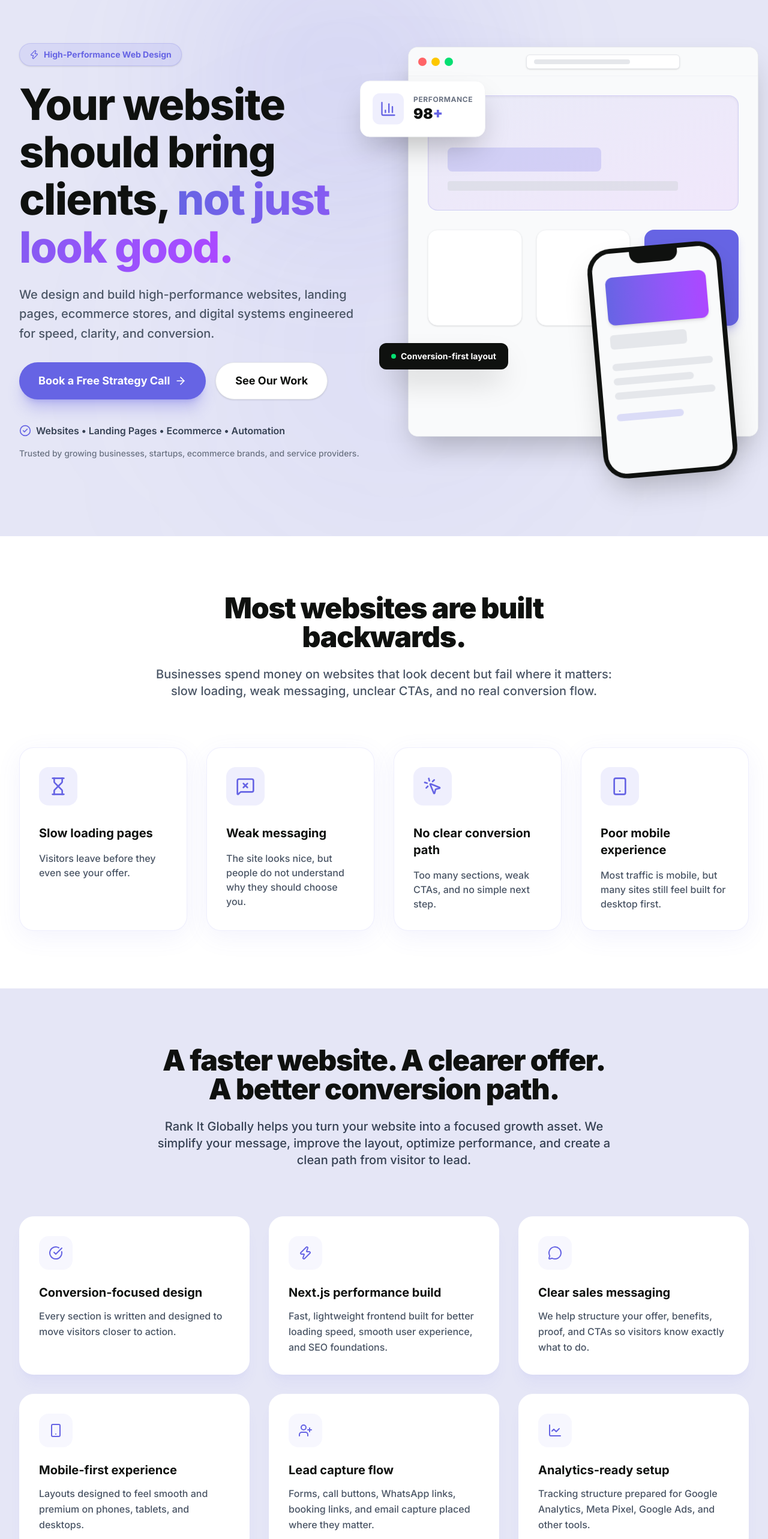
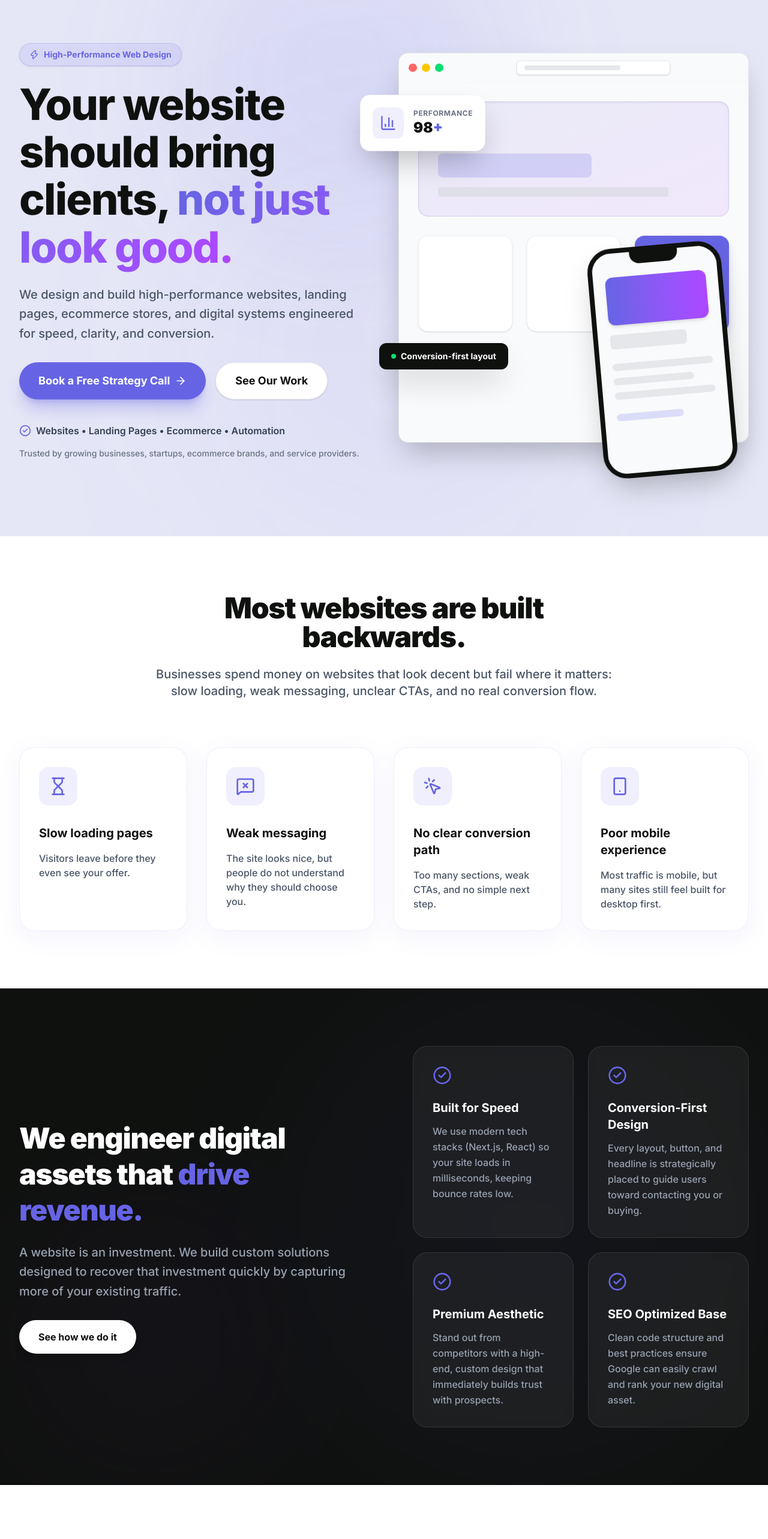
Before and after one commit to hafizabubakargill/Rank-It-Globally, a Next.js app: page / in a window 1280 px wide. Shown: the part 120-2686 px from the top of the page at 60% size. Built offline with nearby package versions, Linux system fonts and the light colour scheme.

Commit message:
Feat:  agency upgrade - Integrated framer-motion scroll and staggered animations

```diff
--- a/src/components/HeroSection.tsx
+++ b/src/components/HeroSection.tsx
@@ -1,48 +1,101 @@
+"use client";
+
 import { ArrowRight, BarChart3, CheckCircle2, Zap } from "lucide-react";
+import { motion, Variants } from "framer-motion";
 
 export default function HeroSection() {
+  const containerVariants: Variants = {
+    hidden: { opacity: 0 },
+    visible: {
+      opacity: 1,
+      transition: {
+        staggerChildren: 0.15,
+        delayChildren: 0.1,
+      },
+    },
+  };
+
+  const itemVariants: Variants = {
+    hidden: { opacity: 0, y: 30 },
+    visible: {
+      opacity: 1,
+      y: 0,
+      transition: { type: "spring" as const, stiffness: 100, damping: 20 },
+    },
+  };
+
+  const floatVariants: Variants = {
+    floating: {
+      y: ["-10px", "10px", "-10px"],
+      transition: {
+        duration: 6,
+        repeat: Infinity,
+        ease: "easeInOut",
+      },
+    },
+  };
+
   return (
     <section className="relative bg-brand-light pt-32 pb-20 lg:pt-48 lg:pb-32 overflow-hidden">
       {/* Background Gradient Orbs */}
-      <div className="absolute top-0 left-1/4 w-[500px] h-[500px] bg-brand-primary/10 rounded-full blur-[120px]" />
-      <div className="absolute bottom-0 right-1/4 w-[600px] h-[600px] bg-brand-primary/5 rounded-full blur-[150px]" />
+      <motion.div
+        initial={{ opacity: 0, scale: 0.8 }}
+        animate={{ opacity: 1, scale: 1 }}
+        transition={{ duration: 1.5, ease: "easeOut" }}
+        className="absolute top-0 left-1/4 w-[500px] h-[500px] bg-brand-primary/10 rounded-full blur-[120px]"
+      />
+      <motion.div
+        initial={{ opacity: 0, scale: 0.8 }}
+        animate={{ opacity: 1, scale: 1 }}
+        transition={{ duration: 1.5, ease: "easeOut", delay: 0.3 }}
+        className="absolute bottom-0 right-1/4 w-[600px] h-[600px] bg-brand-primary/5 rounded-full blur-[150px]"
+      />
 
       <div className="max-w-7xl mx-auto px-4 sm:px-6 lg:px-8 relative z-10">
         <div className="grid grid-cols-1 lg:grid-cols-2 gap-16 lg:gap-12 items-center">
 
           {/* Left Content */}
-          <div className="max-w-2xl">
-            <div className="inline-flex items-center gap-2 px-4 py-2 rounded-full bg-brand-primary/10 border border-brand-primary/20 text-brand-primary font-bold text-sm mb-6 shadow-sm">
+          <motion.div
+            className="max-w-2xl"
+            variants={containerVariants}
+            initial="hidden"
+            animate="visible"
+          >
+            <motion.div variants={itemVariants} className="inline-flex items-center gap-2 px-4 py-2 rounded-full bg-brand-primary/10 border border-brand-primary/20 text-brand-primary font-bold text-sm mb-6 shadow-sm">
               <Zap size={16} />
               High-Performance Web Design
-            </div>
+            </motion.div>
 
-            <h1 className="text-4xl sm:text-5xl lg:text-7xl font-extrabold text-brand-dark leading-[1.1] mb-6 tracking-tight">
+            <motion.h1 variants={itemVariants} className="text-4xl sm:text-5xl lg:text-7xl font-extrabold text-brand-dark leading-[1.1] mb-6 tracking-tight">
               Your website should bring clients,{" "}
               <span className="text-transparent bg-clip-text bg-gradient-to-r from-brand-primary to-purple-500">not just look good.</span>
-            </h1>
+            </motion.h1>
 
-            <p className="text-lg sm:text-xl text-gray-600 mb-8 leading-relaxed font-medium">
+            <motion.p variants={itemVariants} className="text-lg sm:text-xl text-gray-600 mb-8 leading-relaxed font-medium">
               We design and build high-performance websites, landing pages, ecommerce stores, and digital systems engineered for speed, clarity, and conversion.
-            </p>
+            </motion.p>
 
-            <div className="flex flex-col sm:flex-row gap-4 mb-10">
-              <a
+            <motion.div variants={itemVariants} className="flex flex-col sm:flex-row gap-4 mb-10">
+              <motion.a
+                whileHover={{ scale: 1.05 }}
+                whileTap={{ scale: 0.95 }}
                 href="/book-call"
-                className="bg-brand-primary hover:bg-brand-primary-hover text-white px-8 py-4 rounded-full font-bold text-lg flex items-center justify-center gap-2 transition-all shadow-xl shadow-brand-primary/30 transform hover:-translate-y-1"
+                className="bg-brand-primary hover:bg-brand-primary-hover text-white px-8 py-4 rounded-full font-bold text-lg flex items-center justify-center gap-2 transition-all shadow-xl shadow-brand-primary/30"
               >
                 Book a Free Strategy Call
                 <ArrowRight size={20} />
-              </a>
-              <a
+              </motion.a>
+              <motion.a
+                whileHover={{ scale: 1.05 }}
+                whileTap={{ scale: 0.95 }}
                 href="#work"
                 className="bg-white hover:bg-gray-50 border border-gray-200 text-brand-dark px-8 py-4 rounded-full font-bold text-lg flex items-center justify-center transition-all shadow-sm hover:shadow-md"
               >
                 See Our Work
-              </a>
-            </div>
+              </motion.a>
+            </motion.div>
 
-            <div className="space-y-4">
+            <motion.div variants={itemVariants} className="space-y-4">
               <p className="text-gray-700 font-semibold flex items-center gap-2">
                 <CheckCircle2 size={20} className="text-brand-primary" />
                 Websites • Landing Pages • Ecommerce • Automation
@@ -50,13 +103,22 @@ export default function HeroSection() {
               <p className="text-sm text-gray-500 font-medium">
                 Trusted by growing businesses, startups, ecommerce brands, and service providers.
               </p>
-            </div>
-          </div>
+            </motion.div>
+          </motion.div>
 
           {/* Right Visual - Browser Mockup */}
-          <div className="relative w-full h-[500px] lg:h-[650px] hidden md:block perspective-1000">
+          <motion.div
+            initial={{ opacity: 0, x: 50 }}
+            animate={{ opacity: 1, x: 0 }}
+            transition={{ duration: 0.8, ease: "easeOut", delay: 0.4 }}
+            className="relative w-full h-[500px] lg:h-[650px] hidden md:block perspective-1000"
+          >
             {/* Main Browser Window */}
-            <div className="absolute inset-0 bg-white rounded-2xl border border-gray-200 shadow-2xl overflow-hidden flex flex-col transform lg:translate-x-4 lg:-translate-y-4 transition-transform duration-700 hover:scale-[1.02]">
+            <motion.div
+              variants={floatVariants}
+              animate="floating"
+              className="absolute inset-0 bg-white rounded-2xl border border-gray-200 shadow-2xl overflow-hidden flex flex-col"
+            >
               {/* Browser Header */}
               <div className="h-12 border-b border-gray-100 bg-gray-50 flex items-center px-4 gap-2">
                 <div className="flex gap-2">
@@ -82,12 +144,16 @@ export default function HeroSection() {
                   </div>
                 </div>
               </div>
-            </div>
+            </motion.div>
 
             {/* Floating Cards */}
-
             {/* Performance Card */}
-            <div className="absolute top-16 -left-16 bg-white rounded-2xl shadow-2xl p-5 border border-gray-100 flex items-center gap-4 animate-bounce" style={{ animationDuration: '4s' }}>
+            <motion.div
+              initial={{ opacity: 0, scale: 0.8, x: -20 }}
+              animate={{ opacity: 1, scale: 1, x: 0 }}
+              transition={{ duration: 0.6, delay: 1 }}
+              className="absolute top-16 -left-16 bg-white rounded-2xl shadow-2xl p-5 border border-gray-100 flex items-center gap-4"
+            >
               <div className="bg-brand-primary/10 p-3 rounded-xl text-brand-primary">
                 <BarChart3 size={28} />
               </div>
@@ -95,10 +161,16 @@ export default function HeroSection() {
                 <p className="text-xs text-gray-500 font-bold uppercase tracking-wider">Performance</p>
                 <p className="text-2xl font-black text-brand-dark">98<span className="text-brand-primary">+</span></p>
               </div>
-            </div>
+            </motion.div>
 
             {/* Mobile Preview */}
-            <div className="absolute -bottom-12 right-8 w-56 h-96 bg-white rounded-[2.5rem] border-[8px] border-brand-dark shadow-2xl overflow-hidden flex flex-col z-20 transform rotate-[-5deg] hover:rotate-0 transition-transform duration-500">
+            <motion.div
+              initial={{ opacity: 0, y: 50, rotate: -15 }}
+              animate={{ opacity: 1, y: 0, rotate: -5 }}
+              transition={{ duration: 0.8, delay: 0.8, type: "spring" }}
+              whileHover={{ rotate: 0, y: -10 }}
+              className="absolute -bottom-12 right-8 w-56 h-96 bg-white rounded-[2.5rem] border-[8px] border-brand-dark shadow-2xl overflow-hidden flex flex-col z-20 cursor-pointer"
+            >
                <div className="w-20 h-5 bg-brand-dark absolute top-0 left-1/2 -translate-x-1/2 rounded-b-2xl z-30" />
                <div className="flex-1 bg-gray-50 p-5 pt-10">
                  <div className="h-20 bg-gradient-to-r from-brand-primary to-purple-500 rounded-xl mb-4 shadow-md" />
@@ -110,15 +182,20 @@ export default function HeroSection() {
                    <div className="h-3 bg-brand-primary/20 rounded-full w-2/3 mt-6" />
                  </div>
                </div>
-            </div>
+            </motion.div>
 
             {/* Tags */}
-            <div className="absolute bottom-32 -left-8 bg-brand-dark text-white px-5 py-3 rounded-xl text-sm font-bold shadow-2xl z-20 flex items-center gap-2">
+            <motion.div
+              initial={{ opacity: 0, y: 20 }}
+              animate={{ opacity: 1, y: 0 }}
+              transition={{ duration: 0.5, delay: 1.2 }}
+              className="absolute bottom-32 -left-8 bg-brand-dark text-white px-5 py-3 rounded-xl text-sm font-bold shadow-2xl z-20 flex items-center gap-2"
+            >
               <div className="w-2 h-2 rounded-full bg-green-400 animate-pulse" />
               Conversion-first layout
-            </div>
+            </motion.div>
 
-          </div>
+          </motion.div>
         </div>
       </div>
     </section>
--- a/src/components/ProblemSection.tsx
+++ b/src/components/ProblemSection.tsx
@@ -1,4 +1,7 @@
+"use client";
+
 import { Hourglass, MessageSquareX, MousePointerClick, Smartphone } from "lucide-react";
+import { motion, Variants } from "framer-motion";
 
 export default function ProblemSection() {
   const problems = [
@@ -24,29 +27,60 @@ export default function ProblemSection() {
     },
   ];
 
+  const containerVariants: Variants = {
+    hidden: { opacity: 0 },
+    visible: {
+      opacity: 1,
+      transition: {
+        staggerChildren: 0.1,
+      },
+    },
+  };
+
+  const cardVariants: Variants = {
+    hidden: { opacity: 0, y: 40, scale: 0.95 },
+    visible: { opacity: 1, y: 0, scale: 1, transition: { type: "spring" as const, stiffness: 100, damping: 20 } },
+  };
+
   return (
     <section id="problems" className="py-24 bg-white">
       <div className="max-w-7xl mx-auto px-4 sm:px-6 lg:px-8">
-        <div className="text-center max-w-3xl mx-auto mb-20">
+        <motion.div
+          initial={{ opacity: 0, y: 20 }}
+          whileInView={{ opacity: 1, y: 0 }}
+          viewport={{ once: true, margin: "-100px" }}
+          className="text-center max-w-3xl mx-auto mb-20"
+        >
           <h2 className="text-4xl md:text-5xl font-black text-brand-dark mb-6 tracking-tight">
             Most websites are built backwards.
           </h2>
           <p className="text-xl text-gray-600 font-medium">
             Businesses spend money on websites that look decent but fail where it matters: slow loading, weak messaging, unclear CTAs, and no real conversion flow.
           </p>
-        </div>
+        </motion.div>
 
-        <div className="grid grid-cols-1 md:grid-cols-2 lg:grid-cols-4 gap-8">
+        <motion.div
+          variants={containerVariants}
+          initial="hidden"
+          whileInView="visible"
+          viewport={{ once: true, margin: "-50px" }}
+          className="grid grid-cols-1 md:grid-cols-2 lg:grid-cols-4 gap-8"
+        >
           {problems.map((problem, idx) => (
-            <div key={idx} className="bg-white p-8 rounded-3xl shadow-[0_10px_40px_rgba(102,100,228,0.08)] border border-brand-primary/10 hover:shadow-[0_20px_60px_rgba(102,100,228,0.15)] hover:-translate-y-2 transition-all duration-300">
+            <motion.div
+              key={idx}
+              variants={cardVariants}
+              whileHover={{ y: -8, boxShadow: "0 20px 60px rgba(102,100,228,0.15)" }}
+              className="bg-white p-8 rounded-3xl shadow-[0_10px_40px_rgba(102,100,228,0.08)] border border-brand-primary/10 transition-colors duration-300"
+            >
               <div className="mb-8 bg-brand-primary/10 w-16 h-16 rounded-2xl flex items-center justify-center">
                 {problem.icon}
               </div>
               <h3 className="text-xl font-bold text-brand-dark mb-4">{problem.title}</h3>
               <p className="text-gray-600 font-medium">{problem.description}</p>
-            </div>
+            </motion.div>
           ))}
-        </div>
+        </motion.div>
       </div>
     </section>
   );
--- a/src/components/SolutionSection.tsx
+++ b/src/components/SolutionSection.tsx
@@ -1,61 +1,95 @@
-import { CheckCircle, Zap, MessageCircle, Smartphone, UserPlus, LineChart } from "lucide-react";
+"use client";
+
+import { CheckCircle2 } from "lucide-react";
+import { motion, Variants } from "framer-motion";
 
 export default function SolutionSection() {
-  const features = [
+  const solutions = [
     {
-      title: "Conversion-focused design",
-      description: "Every section is written and designed to move visitors closer to action.",
-      icon: <CheckCircle className="text-brand-primary w-6 h-6" />
+      title: "Built for Speed",
+      description: "We use modern tech stacks (Next.js, React) so your site loads in milliseconds, keeping bounce rates low.",
     },
     {
-      title: "Next.js performance build",
-      description: "Fast, lightweight frontend built for better loading speed, smooth user experience, and SEO foundations.",
-      icon: <Zap className="text-brand-primary w-6 h-6" />
+      title: "Conversion-First Design",
+      description: "Every layout, button, and headline is strategically placed to guide users toward contacting you or buying.",
     },
     {
-      title: "Clear sales messaging",
-      description: "We help structure your offer, benefits, proof, and CTAs so visitors know exactly what to do.",
-      icon: <MessageCircle className="text-brand-primary w-6 h-6" />
+      title: "Premium Aesthetic",
+      description: "Stand out from competitors with a high-end, custom design that immediately builds trust with prospects.",
     },
     {
-      title: "Mobile-first experience",
-      description: "Layouts designed to feel smooth and premium on phones, tablets, and desktops.",
-      icon: <Smartphone className="text-brand-primary w-6 h-6" />
-    },
-    {
-      title: "Lead capture flow",
-      description: "Forms, call buttons, WhatsApp links, booking links, and email capture placed where they matter.",
-      icon: <UserPlus className="text-brand-primary w-6 h-6" />
-    },
-    {
-      title: "Analytics-ready setup",
-      description: "Tracking structure prepared for Google Analytics, Meta Pixel, Google Ads, and other tools.",
-      icon: <LineChart className="text-brand-primary w-6 h-6" />
+      title: "SEO Optimized Base",
+      description: "Clean code structure and best practices ensure Google can easily crawl and rank your new digital asset.",
     }
   ];
 
+  const containerVariants: Variants = {
+    hidden: { opacity: 0 },
+    visible: {
+      opacity: 1,
+      transition: {
+        staggerChildren: 0.15,
+      },
+    },
+  };
+
+  const itemVariants: Variants = {
+    hidden: { opacity: 0, x: -30 },
+    visible: { opacity: 1, x: 0, transition: { type: "spring" as const, stiffness: 100 } },
+  };
+
   return (
-    <section id="solution" className="py-24 bg-brand-light relative">
+    <section id="solution" className="py-24 bg-brand-dark text-white relative overflow-hidden">
+      {/* Subtle Background Elements */}
+      <div className="absolute top-0 right-0 w-[800px] h-[800px] bg-brand-primary/10 rounded-full blur-[150px] opacity-50" />
+      <div className="absolute bottom-0 left-0 w-[500px] h-[500px] bg-purple-500/10 rounded-full blur-[100px] opacity-30" />
+
       <div className="max-w-7xl mx-auto px-4 sm:px-6 lg:px-8 relative z-10">
-        <div className="text-center max-w-3xl mx-auto mb-20">
-          <h2 className="text-4xl md:text-5xl font-black text-brand-dark mb-6 tracking-tight">
-            A faster website. A clearer offer. A better conversion path.
-          </h2>
-          <p className="text-xl text-gray-700 font-medium">
-            Rank It Globally helps you turn your website into a focused growth asset. We simplify your message, improve the layout, optimize performance, and create a clean path from visitor to lead.
-          </p>
-        </div>
+        <div className="grid grid-cols-1 lg:grid-cols-2 gap-16 lg:gap-24 items-center">
 
-        <div className="grid grid-cols-1 md:grid-cols-2 lg:grid-cols-3 gap-8">
-          {features.map((feature, idx) => (
-            <div key={idx} className="p-8 rounded-3xl bg-white shadow-xl shadow-brand-primary/5 hover:shadow-2xl hover:shadow-brand-primary/10 border border-white hover:border-brand-primary/20 hover:-translate-y-1 transition-all duration-300 group">
-              <div className="w-14 h-14 bg-brand-primary/5 rounded-2xl flex items-center justify-center mb-6 group-hover:bg-brand-primary/10 group-hover:scale-110 transition-all">
-                {feature.icon}
-              </div>
-              <h3 className="text-xl font-bold text-brand-dark mb-3">{feature.title}</h3>
-              <p className="text-gray-600 font-medium leading-relaxed">{feature.description}</p>
-            </div>
-          ))}
+          <motion.div
+            initial={{ opacity: 0, y: 30 }}
+            whileInView={{ opacity: 1, y: 0 }}
+            viewport={{ once: true, margin: "-100px" }}
+            transition={{ duration: 0.7 }}
+          >
+            <h2 className="text-4xl md:text-5xl font-black mb-6 leading-tight tracking-tight">
+              We engineer digital assets that <span className="text-brand-primary">drive revenue.</span>
+            </h2>
+            <p className="text-xl text-gray-400 font-medium leading-relaxed mb-8">
+              A website is an investment. We build custom solutions designed to recover that investment quickly by capturing more of your existing traffic.
+            </p>
+            <motion.a
+              whileHover={{ scale: 1.05 }}
+              whileTap={{ scale: 0.95 }}
+              href="/book-call"
+              className="inline-block bg-white text-brand-dark px-8 py-4 rounded-full font-bold shadow-lg hover:shadow-xl hover:-translate-y-1 transition-all"
+            >
+              See how we do it
+            </motion.a>
+          </motion.div>
+
+          <motion.div
+            variants={containerVariants}
+            initial="hidden"
+            whileInView="visible"
+            viewport={{ once: true, margin: "-50px" }}
+            className="grid grid-cols-1 sm:grid-cols-2 gap-6"
+          >
+            {solutions.map((solution, idx) => (
+              <motion.div
+                key={idx}
+                variants={itemVariants}
+                whileHover={{ y: -5, backgroundColor: "rgba(255,255,255,0.08)" }}
+                className="bg-white/5 border border-white/10 p-8 rounded-3xl backdrop-blur-sm transition-all duration-300"
+              >
+                <CheckCircle2 className="text-brand-primary w-8 h-8 mb-6" />
+                <h3 className="text-xl font-bold mb-3">{solution.title}</h3>
+                <p className="text-gray-400 font-medium leading-relaxed">{solution.description}</p>
+              </motion.div>
+            ))}
+          </motion.div>
+
         </div>
       </div>
     </section>
```
Also changed, not shown: src/components/CTASection.tsx (+43 -11 lines), src/components/ProcessSection.tsx (+33 -7 lines), src/components/ServicesSection.tsx (+21 -4 lines).
